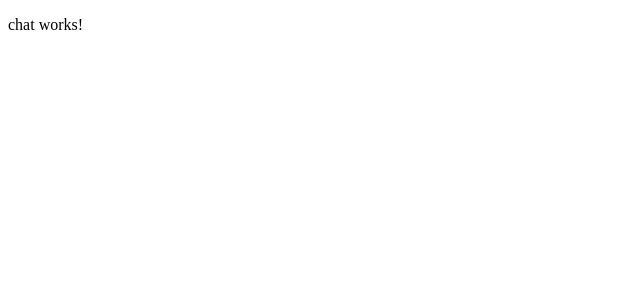
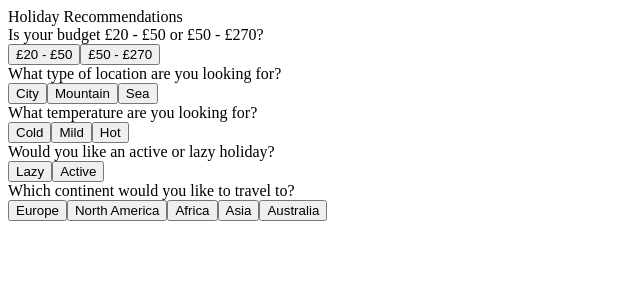
Before and after one commit to RiyadBK/Holiday.Chat.Agent, an Angular app: page / in a window 1280 px wide. Shown: the top 300 px of the page, without its empty margins (0-640 px from the left). Built offline with nearby package versions, Linux system fonts and the light colour scheme.

Commit message:
Add questions with buttons

```diff
--- a/src/app/chat/chat.component.html
+++ b/src/app/chat/chat.component.html
@@ -1 +1,16 @@
-<p>chat works!</p>
+<div>Holiday Recommendations</div>
+
+<div>Is your budget £20 - £50 or £50 - £270?</div>
+<button>£20 - £50</button><button>£50 - £270</button>
+
+<div>What type of location are you looking for?</div>
+<button>City</button><button>Mountain</button><button>Sea</button>
+
+<div>What temperature are you looking for?</div>
+<button>Cold</button><button>Mild</button><button>Hot</button>
+
+<div>Would you like an active or lazy holiday?</div>
+<button>Lazy</button><button>Active</button>
+
+<div>Which continent would you like to travel to?</div>
+<button>Europe</button><button>North America</button><button>Africa</button><button>Asia</button><button>Australia</button>
```
